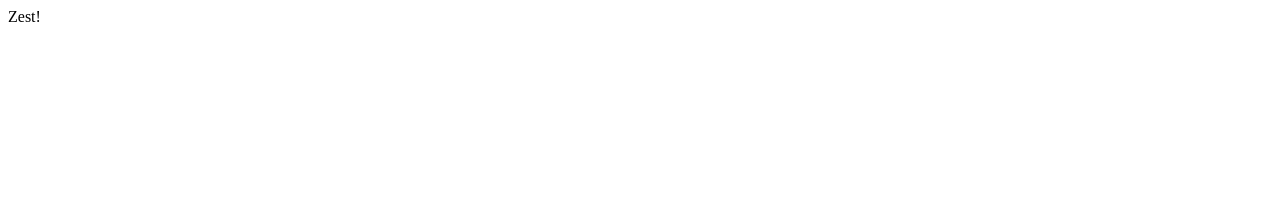
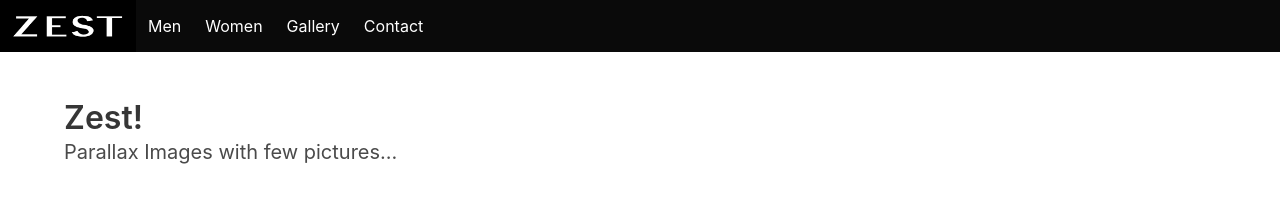
Before and after one commit to pipriles/zest, a website: page index.html in a window 1280 px wide. Drawn offline with nearby package versions, Linux system fonts and the light colour scheme.

Commit message:
Added dependencies to host a static web server. Added logo asset and created template index.html

```diff
--- /dev/null
+++ b/app.js
@@ -0,0 +1,6 @@
+let connect = require('connect');
+let serveStatic = require('serve-static');
+
+connect().use(serveStatic(__dirname)).listen(8080, () => {
+	console.log('Now enter at http://localhost:8080 ...');
+});
--- /dev/null
+++ b/assets/styles.css
@@ -0,0 +1,3 @@
+.navbar.navbar-transparent {
+	background-color: rgba(10, 10, 10, 125);
+}
--- a/index.html
+++ b/index.html
@@ -2,9 +2,62 @@
 <html lang="en">
 <head>
 	<meta charset="UTF-8">
+	<meta name="viewport" content="width=device-width, initial-scale=1">
+
 	<title>Zest</title>
+
+	<!-- Bulma CSS Framework -->
+	<link rel="stylesheet" href="https://maxcdn.bootstrapcdn.com/font-awesome/4.7.0/css/font-awesome.min.css">
+	<link rel="stylesheet" href="https://cdnjs.cloudflare.com/ajax/libs/bulma/0.6.0/css/bulma.css">
+
+	<!-- Custom CSS -->
+	<link rel="stylesheet" href="assets/styles.css">
+
 </head>
 <body>
-	Zest!
+	<!-- Navbar here... Home / Men / Woman / Gallery -->
+
+	<nav class="navbar is-black navbar-transparent">
+
+		<div class="navbar-brand">
+
+			<a class="navbar-item" href="#">
+				<img
+					src="/assets/logo.png"
+					alt="ZEST"
+					width="112"
+					height="28">
+			</a>
+
+			<div class="navbar-burger burger" data-target="">
+				<span></span>
+				<span></span>
+				<span></span>
+			</div>
+
+		</div>
+
+		<div class="navbar-menu">
+			<div class="navbar-start">
+				<a class="navbar-item" href="#Men"> Men </a>
+				<a class="navbar-item" href="#Women"> Women </a>
+				<a class="navbar-item" href="#Gallery"> Gallery </a>
+				<a class="navbar-item" href="#Contact"> Contact </a>
+			</div>
+		</div>
+
+	</nav>
+
+	<section class="section">
+		<div class="container">
+			<h1 class="title">
+				Zest!
+			</h1>
+			<p class="subtitle">
+				Parallax Images with few pictures...
+			</p>
+		</div>
+	</section>
+
 </body>
 </html>
```
Also changed, not shown: package.json (+7 -1 lines), assets/logo.png (added), 2 other files.
